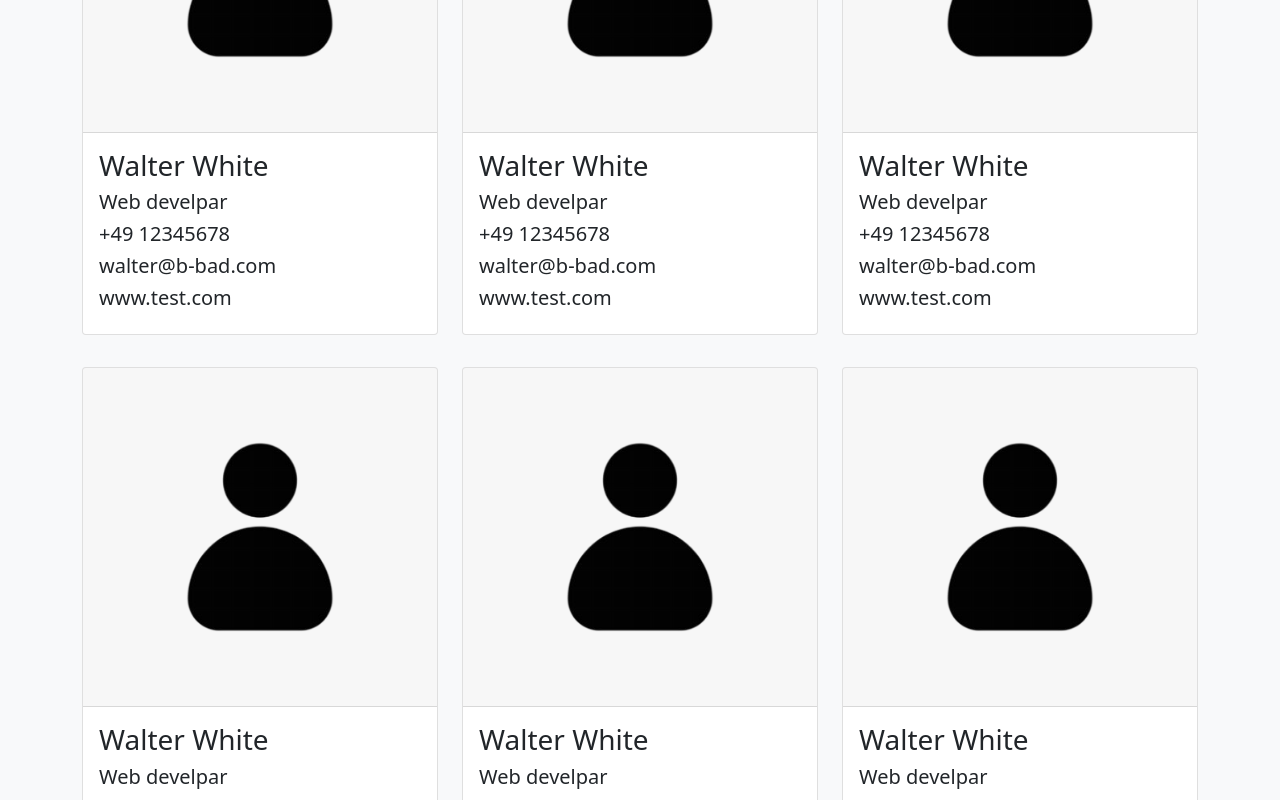
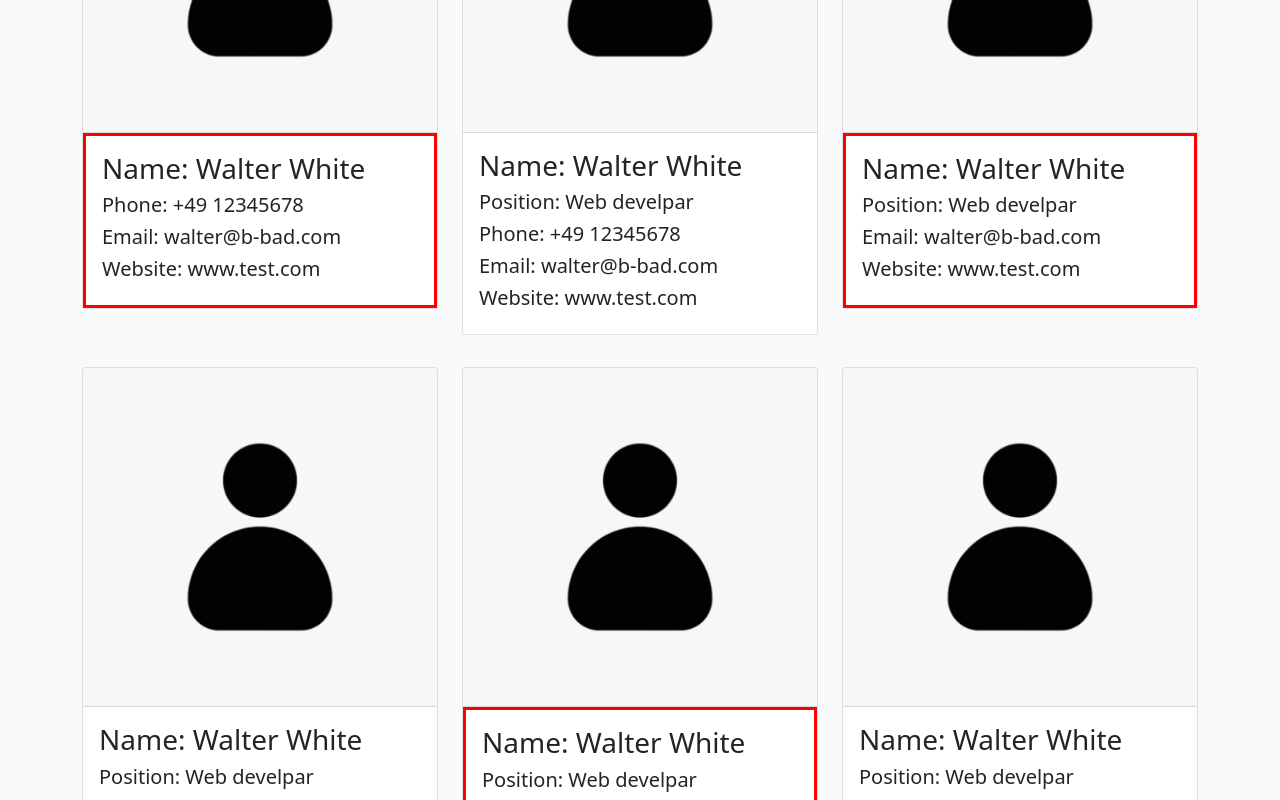
Before and after one commit to Boody2004/learn-react.js, a React (Create React App) app: page / in a window 1280 px wide. Shown: the part 920-1720 px from the top of the page. Built offline with nearby package versions, Linux system fonts and the light colour scheme.

Commit message:
add if conditional in team

```diff
--- a/src/components/TeamMember.js
+++ b/src/components/TeamMember.js
@@ -2,18 +2,53 @@ import React from "react";
 
 function TeamMember(props) {
   return (
-    <div className="col-md-4 col-sm-6">
+    <div
+      className="col-md-4 col-sm-6"
+      style={{ display: props.name ? "block" : "none" }}
+    >
       <div className="card my-3">
         <div className="card-header">
           <img style={{ maxWidth: "100%" }} src={props.img} alt="image" />
         </div>
 
-        <div className="card-body">
-          <h3>{props.name}</h3>
-          <h5>{props.position}</h5>
-          <h5>{props.phone}</h5>
-          <h5>{props.email}</h5>
-          <h5>{props.website}</h5>
+        <div
+          className="card-body"
+          style={{
+            border:
+              props.position && props.phone && props.email && props.website
+                ? "white"
+                : "3px solid  red",
+          }}
+        >
+          <h3>Name: {props.name}</h3>
+          <h5
+            style={{
+              display: props.position ? "block" : "none",
+            }}
+          >
+            Position: {props.position}
+          </h5>
+          <h5
+            style={{
+              display: props.phone ? "block" : "none",
+            }}
+          >
+            Phone: {props.phone}
+          </h5>
+          <h5
+            style={{
+              display: props.email ? "block" : "none",
+            }}
+          >
+            Email: {props.email}
+          </h5>
+          <h5
+            style={{
+              display: props.website ? "block" : "none",
+            }}
+          >
+            Website: {props.website}
+          </h5>
         </div>
       </div>
     </div>
--- a/src/components/json/ItemMembers.json
+++ b/src/components/json/ItemMembers.json
@@ -3,7 +3,6 @@
     "id": 1,
     "img": "/img/img.png",
     "name": "Walter White",
-    "position": "Web develpar",
     "phone": "+49 12345678",
     "email": "walter@b-bad.com",
     "website": "www.test.com"
@@ -22,7 +21,6 @@
     "img": "/img/img.png",
     "name": "Walter White",
     "position": "Web develpar",
-    "phone": "+49 12345678",
     "email": "walter@b-bad.com",
     "website": "www.test.com"
   },
@@ -41,8 +39,7 @@
     "name": "Walter White",
     "position": "Web develpar",
     "phone": "+49 12345678",
-    "email": "walter@b-bad.com",
-    "website": "www.test.com"
+    "email": "walter@b-bad.com"
   },
   {
     "id": 6,
```
